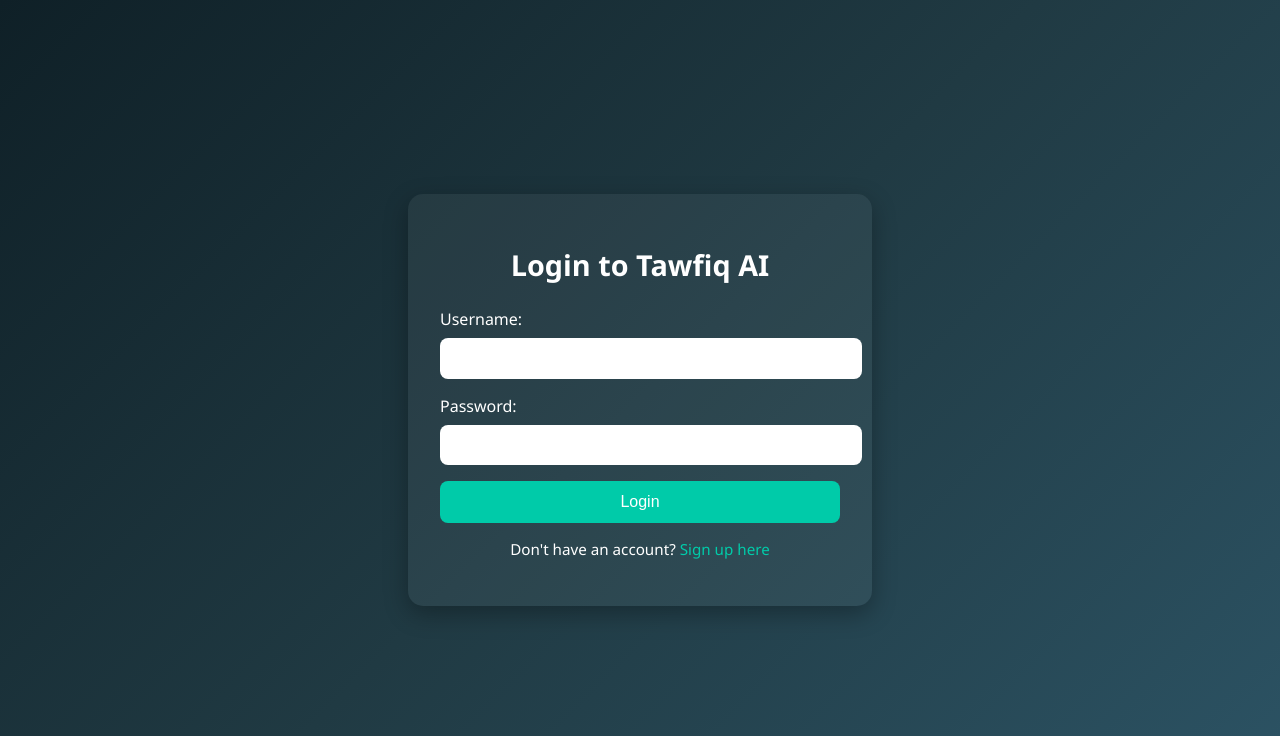
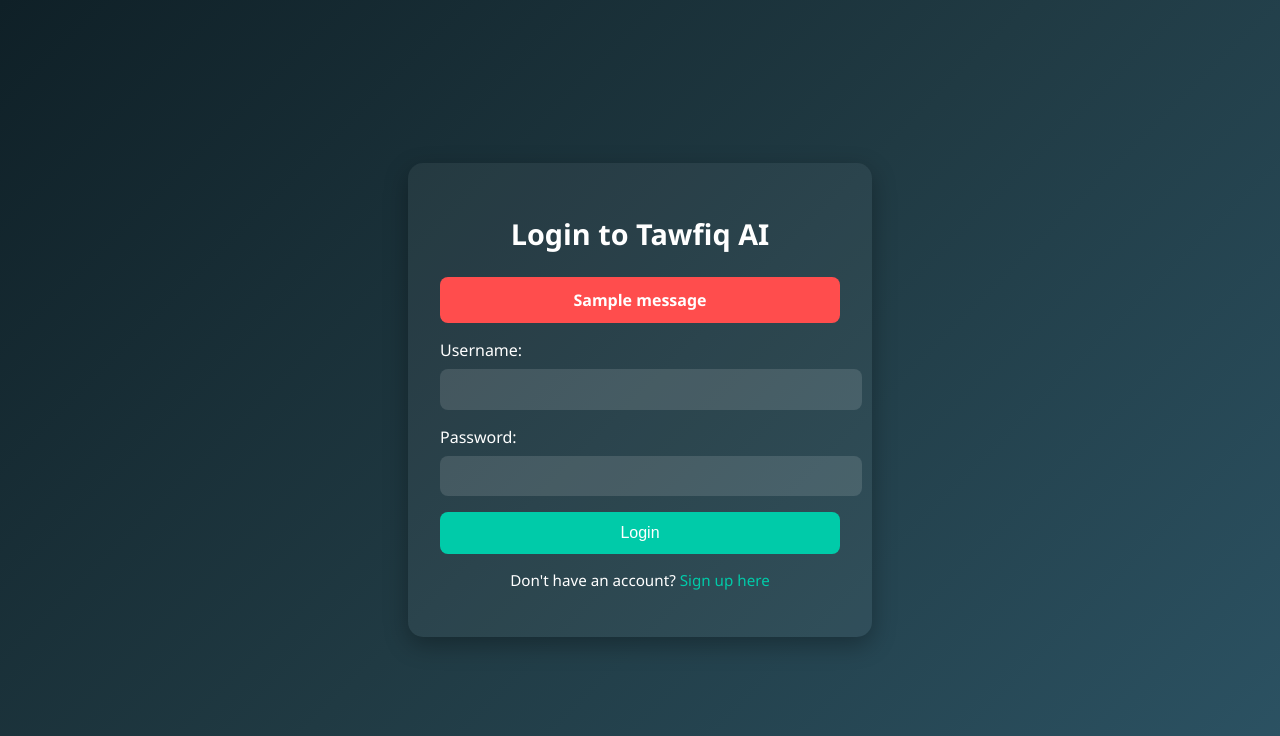
Before and after one commit to ABDULAFEEZ12/Tawfia-Ai, a Flask app: page /login in a window 1280 px wide. Shown: the top 736 px of the page. Run offline with Flask 3, Linux system fonts and the light colour scheme; tables that the repository leaves empty hold one stand-in row (values such as "Sample post"); one stand-in notice (Sample message) is shown.

Commit message:
Update login.html

```diff
--- a/templates/login.html
+++ b/templates/login.html
@@ -1,9 +1,9 @@
 <!DOCTYPE html>
 <html lang="en">
 <head>
-    <meta charset="UTF-8">
+<meta charset="UTF-8" />
 <title>Login - Tawfiq AI</title>
-    <meta name="viewport" content="width=device-width, initial-scale=1.0">
+<meta name="viewport" content="width=device-width, initial-scale=1.0" />
 <style>
     body {
         margin: 0;
@@ -50,6 +50,8 @@
         border-radius: 8px;
         outline: none;
         font-size: 1rem;
+        background-color: #ffffff20;
+        color: white;
     }
 
     button {
@@ -82,19 +84,46 @@
     a:hover {
         text-decoration: underline;
     }
+
+    /* Flashed messages styling */
+    .flashes {
+        list-style: none;
+        padding: 0;
+        margin-bottom: 1rem;
+    }
+    .flashes li {
+        background-color: #ff4d4d;
+        color: white;
+        padding: 0.75rem;
+        margin-bottom: 0.5rem;
+        border-radius: 8px;
+        font-weight: bold;
+        text-align: center;
+    }
 </style>
 </head>
 <body>
 <div class="login-container">
     <h1>Login to Tawfiq AI</h1>
+
+    {% with messages = get_flashed_messages() %}
+      {% if messages %}
+        <ul class="flashes">
+          {% for message in messages %}
+            <li>{{ message }}</li>
+          {% endfor %}
+        </ul>
+      {% endif %}
+    {% endwith %}
+
     <form method="POST" action="/login">
         <div>
             <label for="username">Username:</label>
-                <input type="text" id="username" name="username" required>
+            <input type="text" id="username" name="username" required />
         </div>
         <div>
             <label for="password">Password:</label>
-                <input type="password" id="password" name="password" required>
+            <input type="password" id="password" name="password" required />
         </div>
         <button type="submit">Login</button>
     </form>
```
Lines whose indentation alone changed are shown as unchanged.
